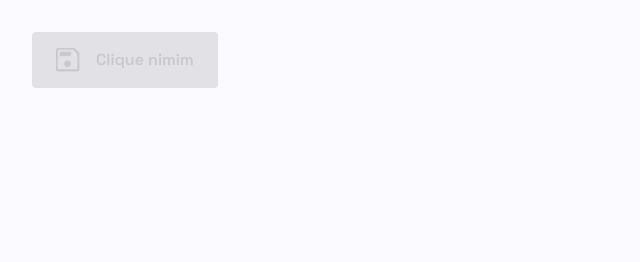
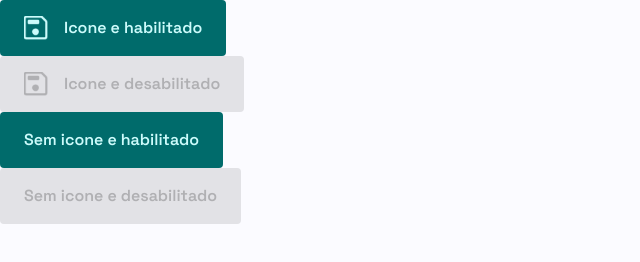
Before and after one commit to MatheusCamargoGinebro/PI-II-TIME-N4, a plain HTML site: page frontend/index.html in a window 1280 px wide. Shown: the whole page, without its empty margins (0-640 px from the left). Drawn offline with Linux system fonts and the light colour scheme.

Commit message:
minor changes (cores e testes)

```diff
--- a/frontend/components/buttons/p_button/p_button.css
+++ b/frontend/components/buttons/p_button/p_button.css
@@ -9,8 +9,6 @@
 
 	padding: var(--size-md) var(--size-lg);
 	border-radius: var(--radius-sm);
-
-	margin: 2rem;
 
 	transition: 0.2s;
 }
@@ -27,19 +25,18 @@
 	display: inline-block;
 	width: var(--size-lg);
 	height: var(--size-lg);
-	background-color: var(--color-accent-100); /* cor normal */
+	background-color: var(--color-accent-100);
 	-webkit-mask: var(--p-button-icon) center / contain no-repeat;
 	mask: var(--p-button-icon) center / contain no-repeat;
 }
 
 .p-button:disabled {
 	background-color: var(--color-neutral-200);
-	color: var(--color-neutral-300);
+	color: var(--color-neutral-400);
 
 	cursor: not-allowed;
 }
 
-/* Ícone dentro do botão desabilitado */
 .p-button:disabled .p-button-icon {
-	background-color: var(--color-neutral-300); /* nova cor do ícone */
+	background-color: var(--color-neutral-400);
 }
--- a/frontend/index.html
+++ b/frontend/index.html
@@ -20,9 +20,21 @@
 	<script src="./components/buttons/p_button/p_button.js"></script>
 	<script>
 		document.getElementById("app").innerHTML += p_button({
-			label: "Clique nimim",
+			label: "Icone e habilitado",
 			disabled: false,
 			icon: "./assets/icons/save.png",
+		});
+		document.getElementById("app").innerHTML += p_button({
+			label: "Icone e desabilitado",
+			disabled: true,
+			icon: "./assets/icons/save.png",
+		});
+		document.getElementById("app").innerHTML += p_button({
+			label: "Sem icone e habilitado",
+			disabled: false,
+		});
+		document.getElementById("app").innerHTML += p_button({
+			label: "Sem icone e desabilitado",
 			disabled: true,
 		});
 	</script>
```
